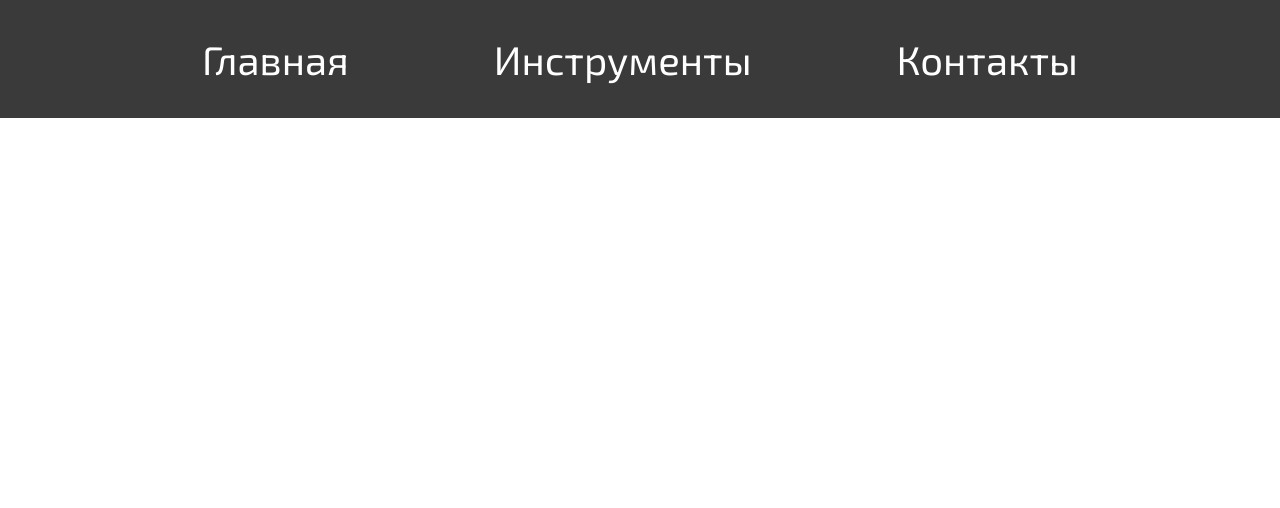
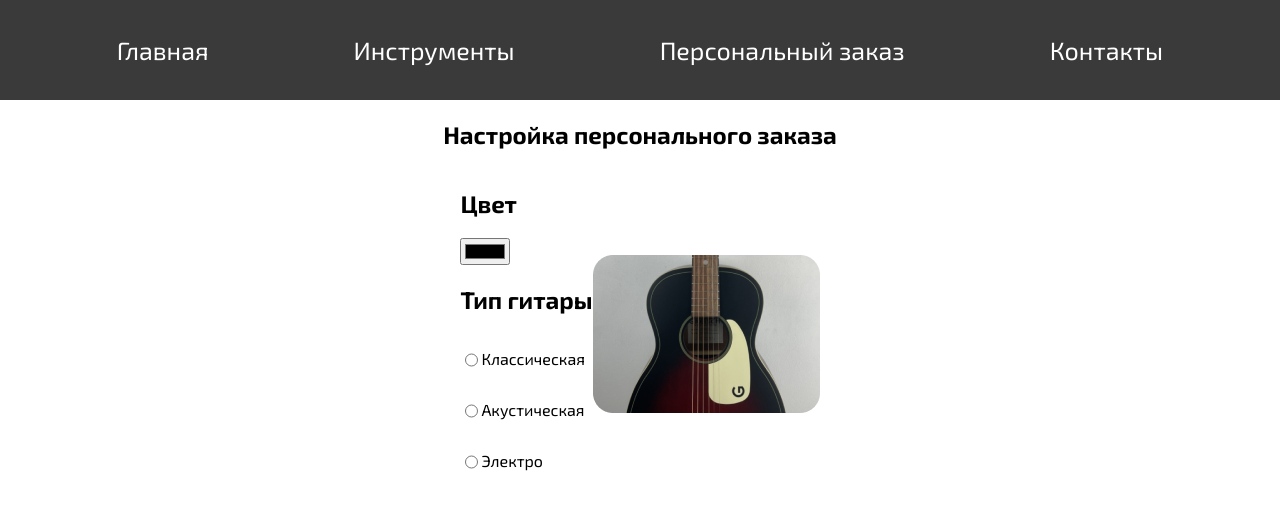
Before and after one commit to 1Salivan1/muz_shop, a React (Create React App) app: page /#/order in a window 1280 px wide. Shown: the top 508 px of the page. Built offline with nearby package versions, Linux system fonts and the light colour scheme.

Commit message:
start depelop order page

```diff
--- a/src/App.js
+++ b/src/App.js
@@ -3,6 +3,7 @@ import React from 'react';
 import Main from './pages/Main';
 import Nav from './Nav';
 import Shop from './pages/Shop';
+import Order from './pages/Order'
 import Contacts from './pages/Contacts';
 import OfferCard from './components/OfferCard';
 import logo from './img/logo.png';
--- a/src/Nav.jsx
+++ b/src/Nav.jsx
@@ -3,6 +3,7 @@ import { Routes, Route, Link } from 'react-router-dom';
 import Shop from './pages/Shop';
 import Contacts from './pages/Contacts';
 import Main from './pages/Main';
+import Order from './pages/Order'
 import logo from './img/logo.png';
 
 
@@ -15,6 +16,7 @@ function Nav(props) {
                         <div className='header__nav-list'>
                             <a href="#/" className="header__nav-item">Главная</a>
                             <a href="#/instruments" className="header__nav-item">Инструменты</a>
+                            <a href="#/order" className="header__nav-item">Персональный заказ</a>
                             <a href="#/contacts" className="header__nav-item">Контакты</a>
                         </div>
                     </div>
@@ -23,6 +25,7 @@ function Nav(props) {
             <Routes>
                 <Route path='/' element={<Main />}/>
                 <Route path='/instruments' element={<Shop />}/>
+                <Route path='/order' element={<Order />}/>
                 <Route path='/contacts' element={<Contacts />}/>
             </Routes>
         </div>
--- a/src/css/Main.css
+++ b/src/css/Main.css
@@ -26,7 +26,7 @@ body {
 .button {
     background-color: rgba(255, 255, 255, 0);
     border-radius: 100px;
-    border: 7px solid #FFFFFF;
+    border: 4px solid #FFFFFF;
     padding: 43px 50px;
     font-size: 40px;
     color: white;
@@ -46,24 +46,14 @@ body {
     text-align: center;
 }
 
-.header__nav-item:not(:last-child) {
-    margin-right: 145px;
-}
-
-.header__nav-item {
-    text-decoration: none;
-    color: white;
-    cursor: pointer;
-    font-size: 40px;
-}
-
 .header__title {
+    font-size: 70px;
     margin-bottom: 43px;
     margin-top: 0;
 }
 
 .header__text {
-    font-size: 45px;
+    font-size: 35px;
 }
 
 /* Offer */
@@ -77,6 +67,7 @@ body {
 }
 
 .offer__title {
+    font-size: 70px;
     margin-top: 0;
 }
 
@@ -89,26 +80,25 @@ body {
 /* Personal */
 
 .personal {
-    padding-top: 57px;
+    padding: 50px 0px 250px 0px;
     color: #FFFFFF;
     background: url("../img/fone2.png") no-repeat;
     background-size: cover;
-    padding-bottom: 50px;
 }
 
 .personal__title {
+    font-size: 70px;
     margin-top: 0;
 }
 
 .peresonal__description {
-    font-size: 50px;
+    font-size: 35px;
     width: 40%;
 }
 
 .personal__button {
-    font-size: 30px;
+    font-size: 35px;
     padding: 30px 40px;
-    margin-bottom: 300px;
 }
 
 /* Footer */
--- a/src/css/Nav.css
+++ b/src/css/Nav.css
@@ -11,6 +11,13 @@
     text-align: center;
 }
 
+.header__nav-item:not(:last-child) {
+    margin-right: 145px;
+}
+
 .header__nav-item {
-    font-size: 30px;
+    text-decoration: none;
+    color: white;
+    cursor: pointer;
+    font-size: 25px;
 }
--- /dev/null
+++ b/src/css/Order.css
@@ -0,0 +1,21 @@
+.order {
+    color: black;
+}
+
+.order__header {
+    text-align: center;
+}
+
+.order-block {
+    display: flex;
+    align-items: center;
+    justify-content: center;
+}
+
+.order-list {
+    padding: 0;
+}
+
+.order-list__item {
+    display: flex;
+}
--- a/src/index.js
+++ b/src/index.js
@@ -4,6 +4,7 @@ import App from './App';
 import './css/Nav.css';
 import './css/Main.css';
 import './css/adaptive.css';
+import './css/Order.css'
 
 const root = ReactDOM.createRoot(document.getElementById('root'));
 root.render(
--- /dev/null
+++ b/src/pages/Order.jsx
@@ -0,0 +1,36 @@
+import React from "react";
+import guitar from "../img/guitar.png"
+
+function Order() {
+    return (
+        <section className="order">
+            <h1 className="order__header">Настройка персонального заказа</h1>
+            <div className="order-block">
+                <div className="order-left">
+                    <h2 className="order__header2">Цвет</h2>
+                    <input type="color" />
+                    <h2 className="order__header2">Тип гитары</h2>
+                    <ul className="order-list">
+                        <li className="order-list__item">
+                            <input type="radio" name="type-radio"/>
+                            <p className="order-list__item-text">Классическая</p>
+                        </li>
+                        <li className="order-list__item">
+                            <input type="radio" name="type-radio"/>
+                            <p className="order-list__item-text">Акустическая</p>
+                        </li>
+                        <li className="order-list__item">
+                            <input type="radio" name="type-radio"/>
+                            <p className="order-list__item-text">Электро</p>
+                        </li>
+                    </ul>
+                </div>
+                <div className="order-right">
+                    <img className="order-img" src={guitar} alt="" />
+                </div>
+            </div>
+        </section>
+    )
+}
+
+export default Order;
```
